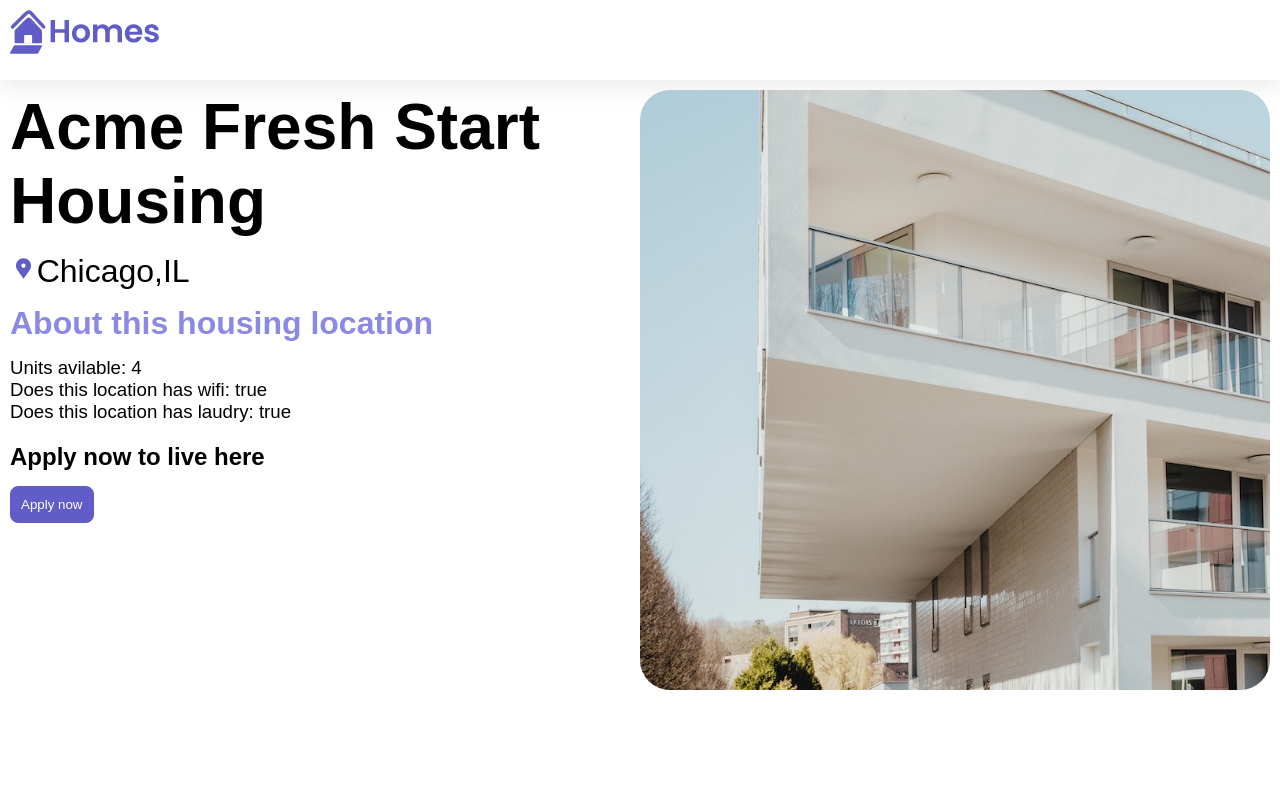
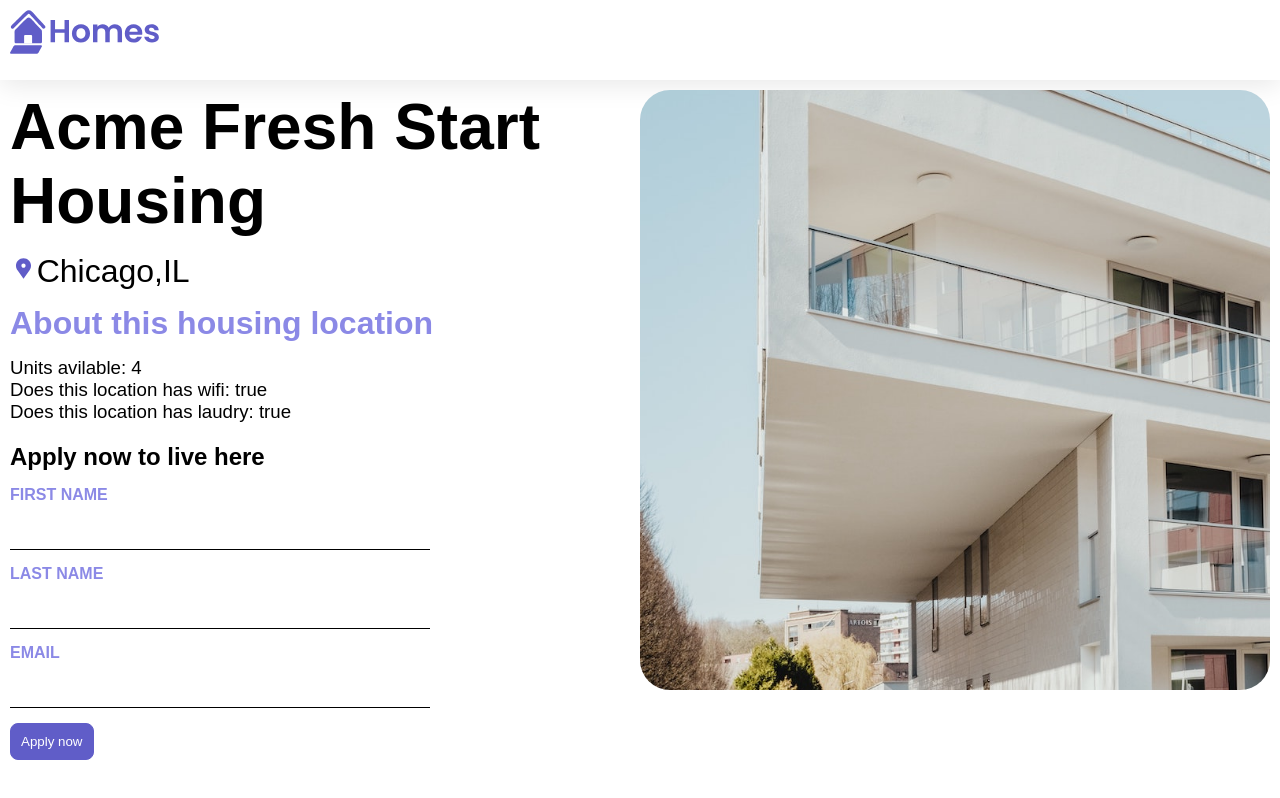
Before and after one commit to 7abhisheknn/homes-app, an Angular app: page /details/0 in a window 1280 px wide. Built offline with nearby package versions, Linux system fonts and the light colour scheme.

Commit message:
finished

```diff
--- a/src/app/details/details.component.ts
+++ b/src/app/details/details.component.ts
@@ -3,11 +3,12 @@ import { CommonModule } from '@angular/common';
 import { ActivatedRoute } from '@angular/router';
 import { HousingService } from '../housing.service';
 import { HousingLocation } from '../housing-location';
+import { FormControl, FormGroup, ReactiveFormsModule } from '@angular/forms';
 
 @Component({
   selector: 'app-details',
   standalone: true,
-  imports: [CommonModule],
+  imports: [CommonModule, ReactiveFormsModule],
   template: `
     <article>
       <img class="listing-photo" [src]="housingLocation?.photo">
@@ -25,7 +26,15 @@ import { HousingLocation } from '../housing-location';
       </section>
       <section class="listing-apply">
         <h2 class="section-heading"> Apply now to live here </h2>
-        <button class="primary" type="button"> Apply now </button>
+        <form [formGroup]="applyForm" (submit)="submitApplication()">
+          <label for="first-name">First Name</label>
+          <input id="first-name" type="text" formControlName="firstName">
+          <label for="last-name">Last Name</label>
+          <input id="last-name" type="text" formControlName="lastName">
+          <label for="email">Email</label>
+          <input id="email" type="text" formControlName="email">
+          <button type="submit" class="primary"> Apply now </button>
+        </form>
       </section>
     </article>
   `,
@@ -35,9 +44,21 @@ export class DetailsComponent {
   route: ActivatedRoute = inject(ActivatedRoute);
   housingService = inject(HousingService);
   housingLocation: HousingLocation | undefined;
-
+  applyForm = new FormGroup({
+    firstName: new FormControl(''),
+    lastName: new FormControl(''),
+    email: new FormControl('')
+  });
   constructor() {
     const housingLocationId = Number(this.route.snapshot.params['id']);
     this.housingLocation = this.housingService.getHousingLocation(housingLocationId);
   }
+
+  submitApplication() {
+    this.housingService.submitApplication(
+      this.applyForm.value.firstName ?? '',
+      this.applyForm.value.lastName ?? '',
+      this.applyForm.value.email ?? '',
+    );
+  }
 }
--- a/src/app/home/home.component.ts
+++ b/src/app/home/home.component.ts
@@ -11,12 +11,12 @@ import { HousingService } from '../housing.service';
   template: `
     <section >
       <form>
-        <input type="text" placeholder="Filter by City" >
-        <button class="primary" type="button" >Search</button>
+        <input type="text" placeholder="Filter by City" #filter>
+        <button class="primary" type="button" (click)="filterResults(filter.value)">Search</button>
       </form>
     </section>
     <section class="results">
-      <app-housing-location *ngFor="let housingLocation of housingLocationList" [housingLocation]="housingLocation"></app-housing-location>
+      <app-housing-location *ngFor="let housingLocation of filteredLocationList" [housingLocation]="housingLocation"></app-housing-location>
     </section>
   `,
   styleUrls: ['./home.component.css']
@@ -24,8 +24,19 @@ import { HousingService } from '../housing.service';
 export class HomeComponent {
   housingLocationList: HousingLocation[] = [];
   housingService: HousingService = inject(HousingService);
-
+  filteredLocationList: HousingLocation[] = [];
   constructor() {
     this.housingLocationList = this.housingService.getHousingLocationList();
+    this.filteredLocationList = this.housingLocationList;
   }
+  filterResults(text: string){
+    if (!text) {
+      this.filteredLocationList = this.housingLocationList;
+      return;
+    }
+    this.filteredLocationList = this.housingLocationList.filter((housingLocation) => {
+      return housingLocation.city.toLowerCase().includes(text.toLowerCase());
+    });
+  }
+
 }
--- a/src/app/housing.service.ts
+++ b/src/app/housing.service.ts
@@ -1,5 +1,6 @@
 import { Injectable } from '@angular/core';
 import { HousingLocation } from './housing-location';
+import { last } from 'rxjs';
 
 @Injectable({
   providedIn: 'root'
@@ -116,4 +117,8 @@ export class HousingService {
   getHousingLocation(id: number): HousingLocation | undefined {
     return this.housingLocationList.find(housingLocation => housingLocation.id === id);
   }
+
+  submitApplication(firstName: string, lastName: string, email:string) {
+    console.log(firstName, lastName, email);
+  }
 }
```
